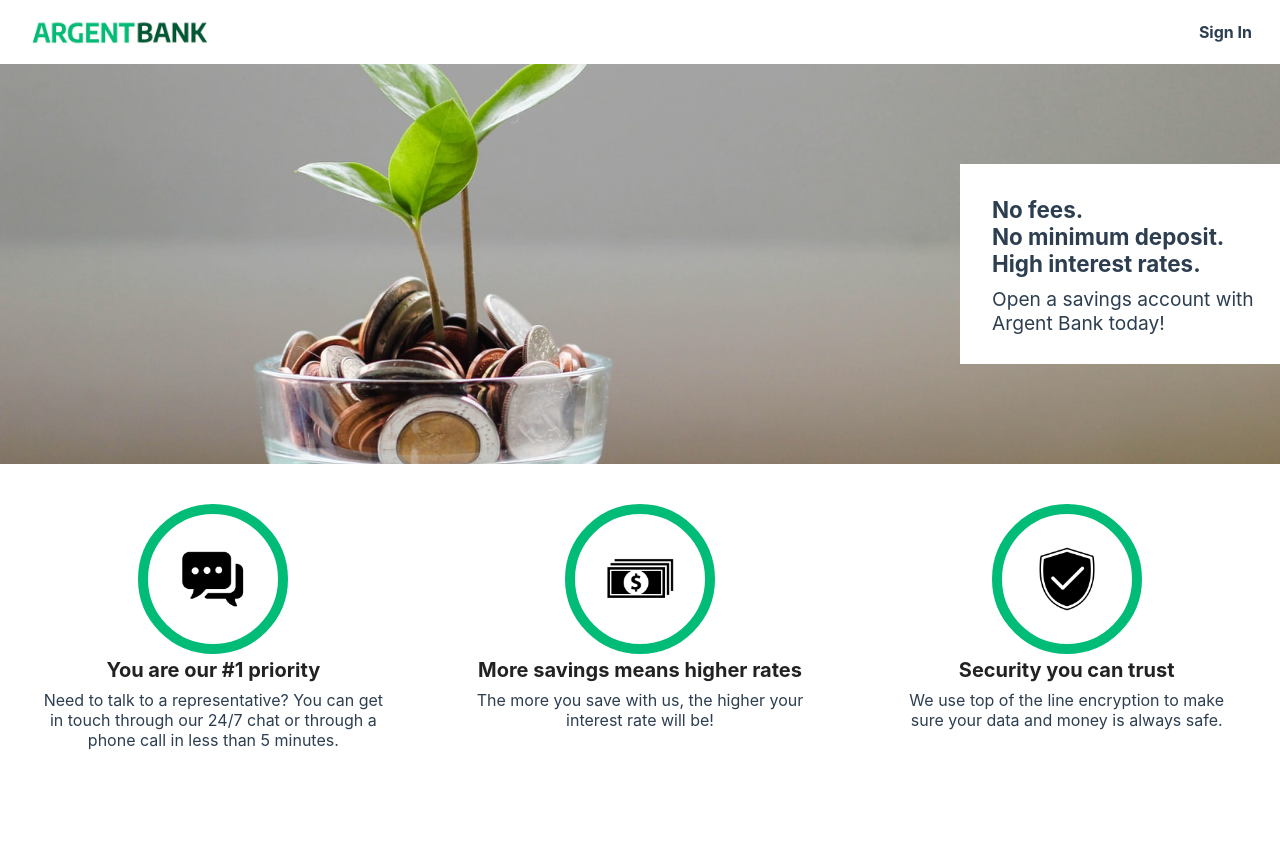
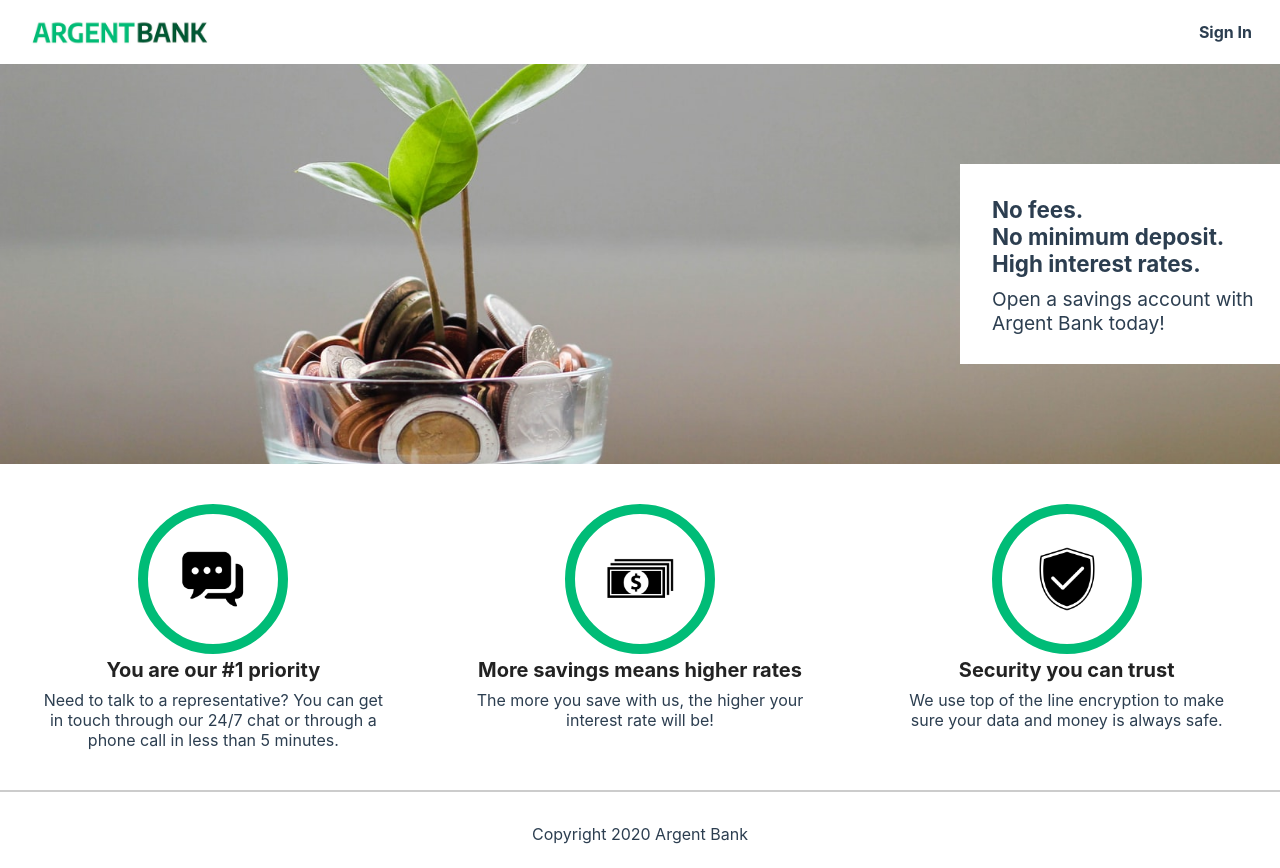
Before and after one commit to ShemoMFR/P13_bank, a React (Create React App) app in the folder frontend/: page / in a window 1280 px wide. Shown: the top 868 px of the page. Before the commit the page ends 800 px from the top, so only its background shows below. Built offline with nearby package versions, Linux system fonts and the light colour scheme; the HTML template or start-up script is replaced by a standard one.

Commit message:
footer ok

```diff
--- a/frontend/src/App.js
+++ b/frontend/src/App.js
@@ -3,6 +3,7 @@ import Home from './pages/Home/Home';
 
 /* Components */
 import NavBar from './components/NavBar/NavBar';
+import Footer from './components/Footer/Footer';
 
 /* CSS */
 import './App.css';
@@ -12,6 +13,7 @@ function App() {
         <div className="App">
             <NavBar />
             <Home />
+            <Footer />
         </div>
     );
 }
--- /dev/null
+++ b/frontend/src/components/Footer/Footer.css
@@ -0,0 +1,11 @@
+.footer {
+    display: flex;
+    justify-content: center;
+    border-top: 2px solid #ccc;
+    padding: 2rem 0 1.5rem;
+}
+
+.footer-text {
+    margin: 0;
+    padding: 0;
+  }
--- /dev/null
+++ b/frontend/src/components/Footer/Footer.jsx
@@ -0,0 +1,16 @@
+/* Librairies */
+import React from 'react';
+
+/* CSS */
+import './Footer.css';
+import '../../style.css';
+
+const Footer = () => {
+    return (
+        <footer className="footer">
+            <p className="footer-text">Copyright 2020 Argent Bank</p>
+        </footer>
+    )
+};
+
+export default Footer;
--- a/frontend/src/components/NavBar/NavBar.jsx
+++ b/frontend/src/components/NavBar/NavBar.jsx
@@ -3,6 +3,7 @@ import React from 'react';
 
 /* CSS */
 import './NavBar.css';
+import '../../style.css';
 
 const NavBar = () => {
   return (
```
Also changed, not shown: frontend/src/pages/Home/Home.css (+23 -0 lines).
